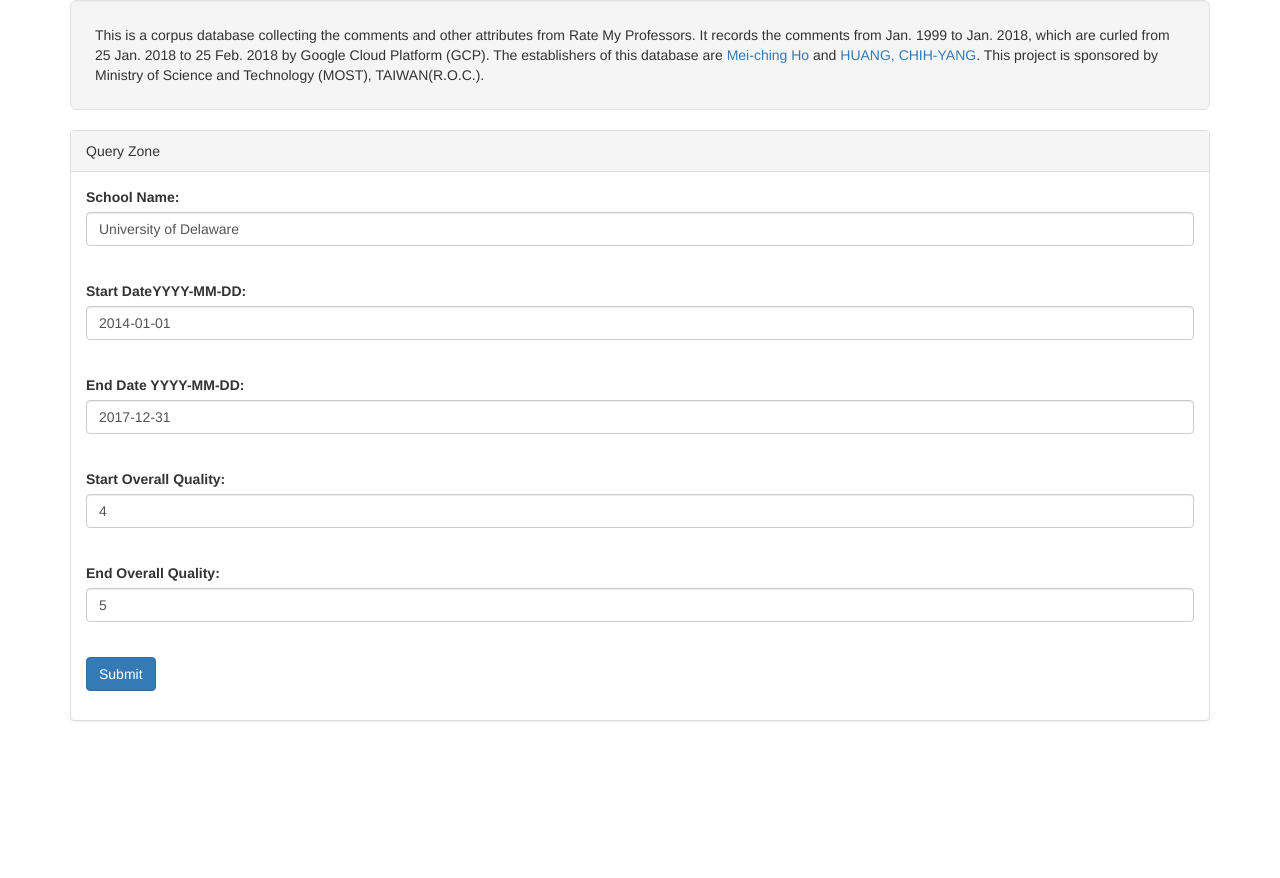
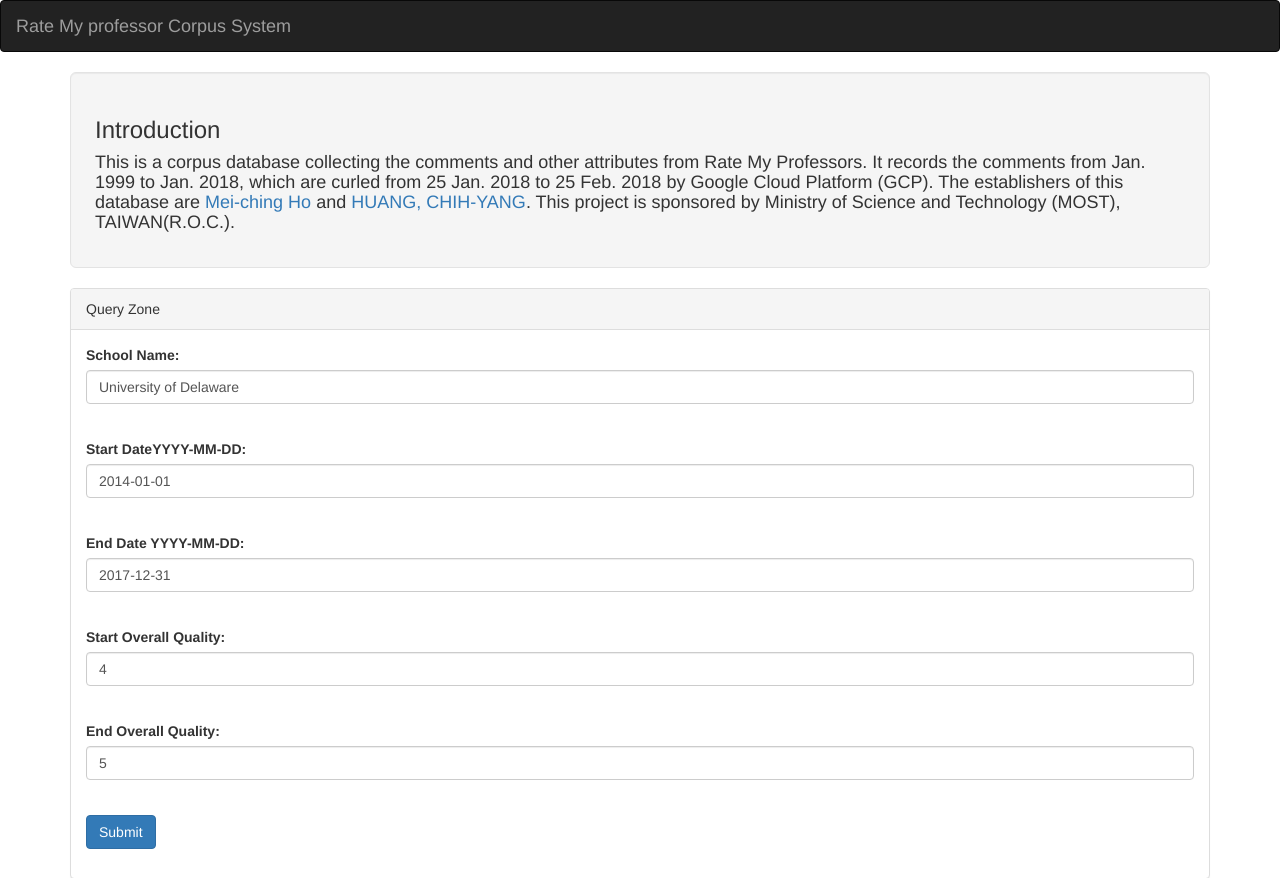
Before and after one commit to hcyuser/UTENG-Corpus-Front, a PHP site: page / in a window 1280 px wide. Shown: the top 878 px of the page. Before the commit the page ends 721 px from the top, so only its background shows below. Run offline with PHP 8.4, Linux system fonts and the light colour scheme.

Commit message:
Add navigation bar

```diff
--- a/html/index.php
+++ b/html/index.php
@@ -10,12 +10,28 @@
 </HEAD>
 
 <body>
+<nav class="navbar navbar-inverse">
+  <div class="navbar-header">
+                <button type="button" class="navbar-toggle" data-toggle="collapse" data-target="#bs-example-navbar-collapse-1">
+                    <span class="sr-only">Toggle navigation</span>
+                    <span class="icon-bar"></span>
+                    <span class="icon-bar"></span>
+                    <span class="icon-bar"></span>
+                </button>
+                <a class="navbar-brand" href="#">Rate My professor Corpus System</a>
+  </div>
+</nav>
 <div class="container">
 <div class="well well-lg">
+  <h3>
+  Introduction
+  </h3>
+  <p><h4>
   This is a corpus database collecting the comments and other attributes from Rate My Professors.
   It records the comments from Jan. 1999 to Jan. 2018, which are curled from 25 Jan. 2018 to 25 Feb. 2018 by Google Cloud Platform (GCP).
   The establishers of this database are <a href="http://163.21.236.197/~english/old_dat/teacher_int/Mei-ching-Ho.htm">Mei-ching Ho</a> and <a href="http://www.hcy.idv.tw/intro">HUANG, CHIH-YANG</a>.
   This project is sponsored by Ministry of Science and Technology (MOST), TAIWAN(R.O.C.).
+  </p></h4>
 </div>
 
   <div class="panel panel-default">
```
